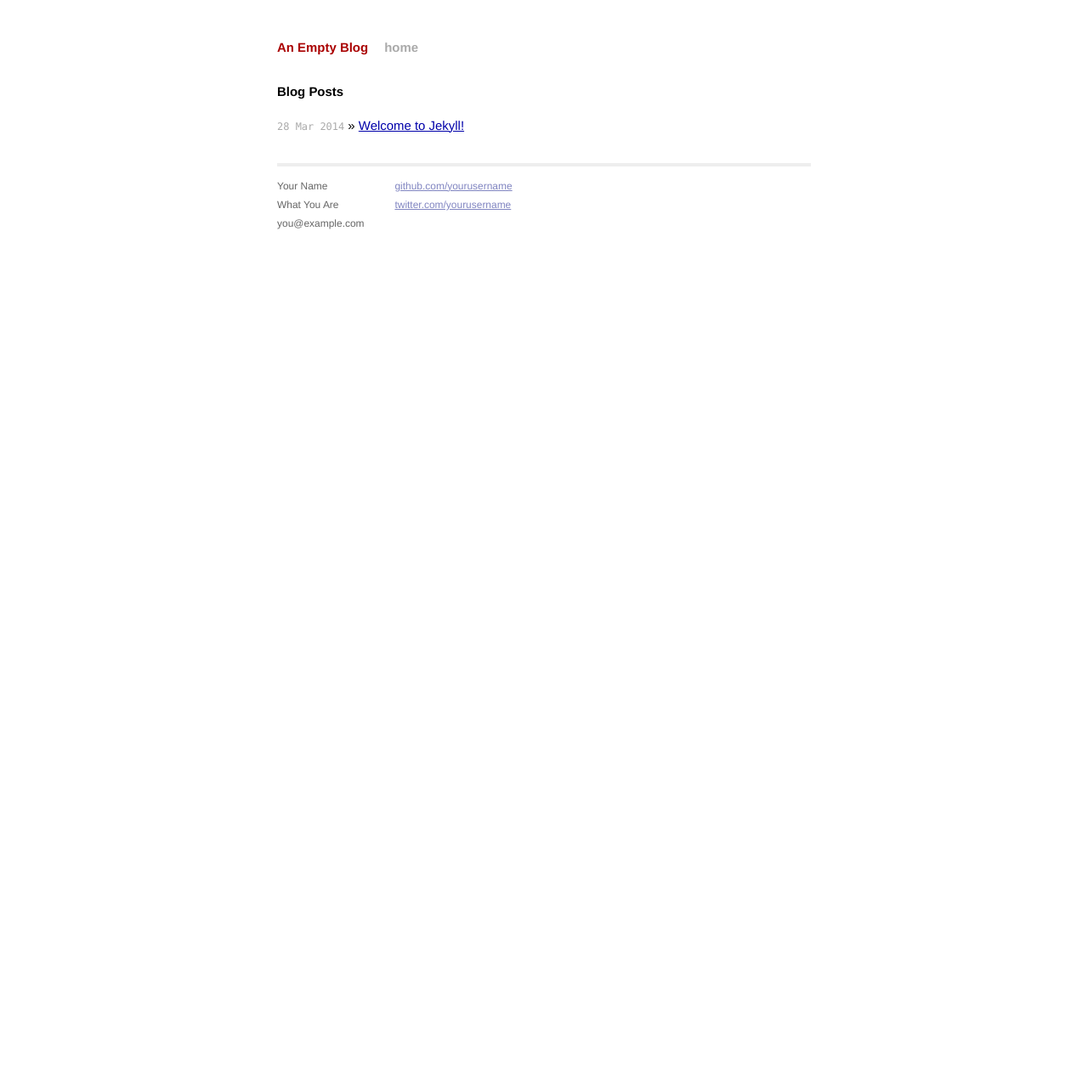
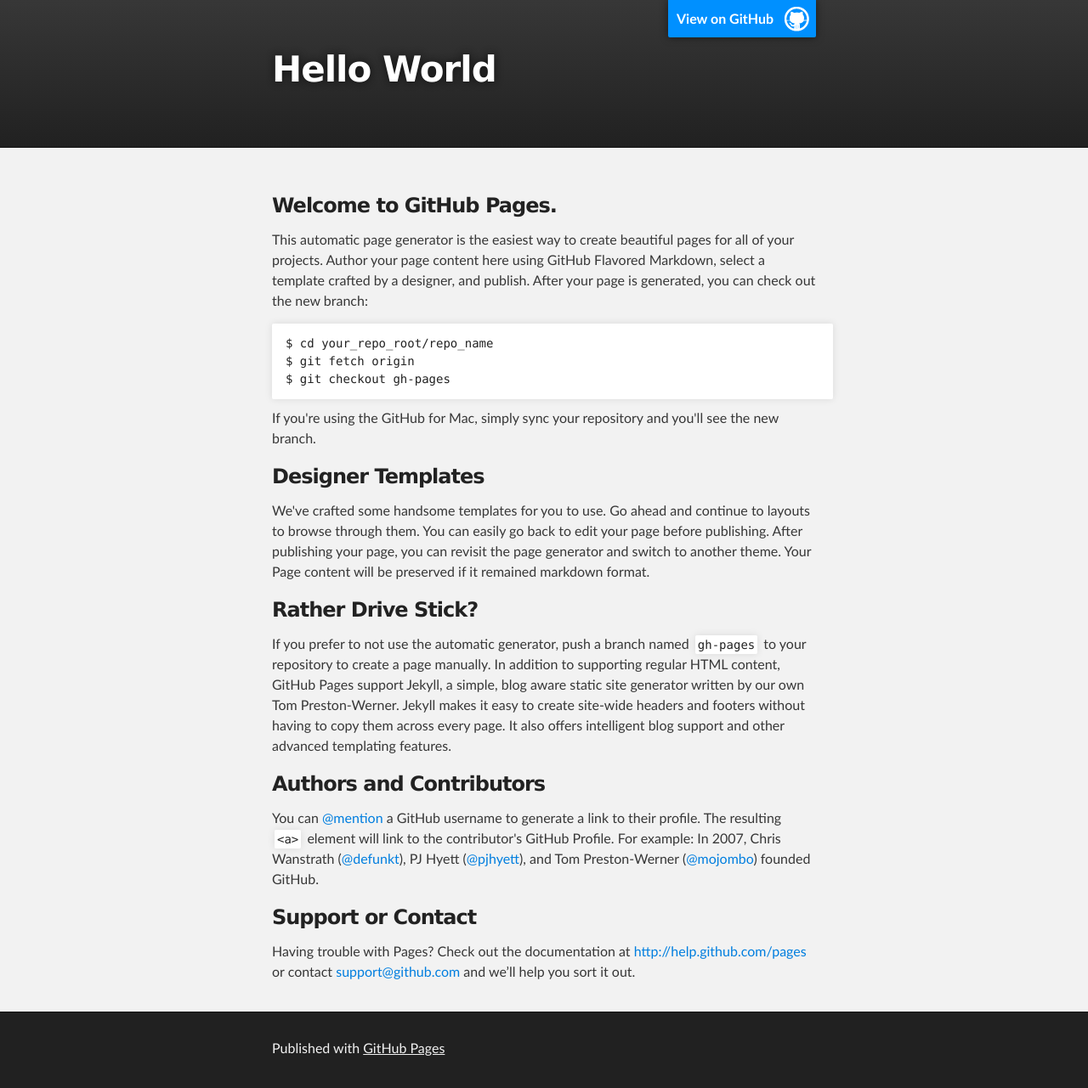
Before and after one commit to aliceeee/aliceeee.github.io, a Jekyll site: the page index.html, which Jekyll copies as it is, in a window 1280 px wide. Shown: the whole page at 85% size. Built offline with Jekyll 4.4.1, drawn with Linux system fonts in a browser that asks for light colours; Markdown is read by kramdown in place of the engine named in the settings; before the commit the page ends 945 px from its top, so only the background shows below that.

Commit message:
Replace master branch with page content via GitHub

```diff
--- a/index.html
+++ b/index.html
@@ -1,13 +1,74 @@
----
-layout: default
-title: Your New Jekyll Site
----
+<!DOCTYPE html>
+<html>
 
-<div id="home">
-  <h1>Blog Posts</h1>
-  <ul class="posts">
-    {% for post in site.posts %}
-      <li><span>{{ post.date | date_to_string }}</span> &raquo; <a href="{{ post.url }}">{{ post.title }}</a></li>
-    {% endfor %}
-  </ul>
-</div>
+  <head>
+    <meta charset='utf-8' />
+    <meta http-equiv="X-UA-Compatible" content="chrome=1" />
+    <meta name="description" content="Hello World : " />
+
+    <link rel="stylesheet" type="text/css" media="screen" href="stylesheets/stylesheet.css">
+
+    <title>Hello World</title>
+  </head>
+
+  <body>
+
+    <!-- HEADER -->
+    <div id="header_wrap" class="outer">
+        <header class="inner">
+          <a id="forkme_banner" href="https://github.com/aliceeee">View on GitHub</a>
+
+          <h1 id="project_title">Hello World</h1>
+          <h2 id="project_tagline"></h2>
+
+        </header>
+    </div>
+
+    <!-- MAIN CONTENT -->
+    <div id="main_content_wrap" class="outer">
+      <section id="main_content" class="inner">
+        <h3>
+<a name="welcome-to-github-pages" class="anchor" href="#welcome-to-github-pages"><span class="octicon octicon-link"></span></a>Welcome to GitHub Pages.</h3>
+
+<p>This automatic page generator is the easiest way to create beautiful pages for all of your projects. Author your page content here using GitHub Flavored Markdown, select a template crafted by a designer, and publish. After your page is generated, you can check out the new branch:</p>
+
+<pre><code>$ cd your_repo_root/repo_name
+$ git fetch origin
+$ git checkout gh-pages
+</code></pre>
+
+<p>If you're using the GitHub for Mac, simply sync your repository and you'll see the new branch.</p>
+
+<h3>
+<a name="designer-templates" class="anchor" href="#designer-templates"><span class="octicon octicon-link"></span></a>Designer Templates</h3>
+
+<p>We've crafted some handsome templates for you to use. Go ahead and continue to layouts to browse through them. You can easily go back to edit your page before publishing. After publishing your page, you can revisit the page generator and switch to another theme. Your Page content will be preserved if it remained markdown format.</p>
+
+<h3>
+<a name="rather-drive-stick" class="anchor" href="#rather-drive-stick"><span class="octicon octicon-link"></span></a>Rather Drive Stick?</h3>
+
+<p>If you prefer to not use the automatic generator, push a branch named <code>gh-pages</code> to your repository to create a page manually. In addition to supporting regular HTML content, GitHub Pages support Jekyll, a simple, blog aware static site generator written by our own Tom Preston-Werner. Jekyll makes it easy to create site-wide headers and footers without having to copy them across every page. It also offers intelligent blog support and other advanced templating features.</p>
+
+<h3>
+<a name="authors-and-contributors" class="anchor" href="#authors-and-contributors"><span class="octicon octicon-link"></span></a>Authors and Contributors</h3>
+
+<p>You can <a href="https://github.com/blog/821" class="user-mention">@mention</a> a GitHub username to generate a link to their profile. The resulting <code>&lt;a&gt;</code> element will link to the contributor's GitHub Profile. For example: In 2007, Chris Wanstrath (<a href="https://github.com/defunkt" class="user-mention">@defunkt</a>), PJ Hyett (<a href="https://github.com/pjhyett" class="user-mention">@pjhyett</a>), and Tom Preston-Werner (<a href="https://github.com/mojombo" class="user-mention">@mojombo</a>) founded GitHub.</p>
+
+<h3>
+<a name="support-or-contact" class="anchor" href="#support-or-contact"><span class="octicon octicon-link"></span></a>Support or Contact</h3>
+
+<p>Having trouble with Pages? Check out the documentation at <a href="http://help.github.com/pages">http://help.github.com/pages</a> or contact <a href="mailto:support@github.com">support@github.com</a> and we’ll help you sort it out.</p>
+      </section>
+    </div>
+
+    <!-- FOOTER  -->
+    <div id="footer_wrap" class="outer">
+      <footer class="inner">
+        <p>Published with <a href="http://pages.github.com">GitHub Pages</a></p>
+      </footer>
+    </div>
+
+
+
+  </body>
+</html>
--- /dev/null
+++ b/javascripts/main.js
@@ -0,0 +1 @@
+console.log('This would be the main JS file.');
--- /dev/null
+++ b/stylesheets/pygment_trac.css
@@ -0,0 +1,70 @@
+.highlight .hll { background-color: #ffffcc }
+.highlight  { background: #f0f3f3; }
+.highlight .c { color: #0099FF; font-style: italic } /* Comment */
+.highlight .err { color: #AA0000; background-color: #FFAAAA } /* Error */
+.highlight .k { color: #006699; font-weight: bold } /* Keyword */
+.highlight .o { color: #555555 } /* Operator */
+.highlight .cm { color: #0099FF; font-style: italic } /* Comment.Multiline */
+.highlight .cp { color: #009999 } /* Comment.Preproc */
+.highlight .c1 { color: #0099FF; font-style: italic } /* Comment.Single */
+.highlight .cs { color: #0099FF; font-weight: bold; font-style: italic } /* Comment.Special */
+.highlight .gd { background-color: #FFCCCC; border: 1px solid #CC0000 } /* Generic.Deleted */
+.highlight .ge { font-style: italic } /* Generic.Emph */
+.highlight .gr { color: #FF0000 } /* Generic.Error */
+.highlight .gh { color: #003300; font-weight: bold } /* Generic.Heading */
+.highlight .gi { background-color: #CCFFCC; border: 1px solid #00CC00 } /* Generic.Inserted */
+.highlight .go { color: #AAAAAA } /* Generic.Output */
+.highlight .gp { color: #000099; font-weight: bold } /* Generic.Prompt */
+.highlight .gs { font-weight: bold } /* Generic.Strong */
+.highlight .gu { color: #003300; font-weight: bold } /* Generic.Subheading */
+.highlight .gt { color: #99CC66 } /* Generic.Traceback */
+.highlight .kc { color: #006699; font-weight: bold } /* Keyword.Constant */
+.highlight .kd { color: #006699; font-weight: bold } /* Keyword.Declaration */
+.highlight .kn { color: #006699; font-weight: bold } /* Keyword.Namespace */
+.highlight .kp { color: #006699 } /* Keyword.Pseudo */
+.highlight .kr { color: #006699; font-weight: bold } /* Keyword.Reserved */
+.highlight .kt { color: #007788; font-weight: bold } /* Keyword.Type */
+.highlight .m { color: #FF6600 } /* Literal.Number */
+.highlight .s { color: #CC3300 } /* Literal.String */
+.highlight .na { color: #330099 } /* Name.Attribute */
+.highlight .nb { color: #336666 } /* Name.Builtin */
+.highlight .nc { color: #00AA88; font-weight: bold } /* Name.Class */
+.highlight .no { color: #336600 } /* Name.Constant */
+.highlight .nd { color: #9999FF } /* Name.Decorator */
+.highlight .ni { color: #999999; font-weight: bold } /* Name.Entity */
+.highlight .ne { color: #CC0000; font-weight: bold } /* Name.Exception */
+.highlight .nf { color: #CC00FF } /* Name.Function */
+.highlight .nl { color: #9999FF } /* Name.Label */
+.highlight .nn { color: #00CCFF; font-weight: bold } /* Name.Namespace */
+.highlight .nt { color: #330099; font-weight: bold } /* Name.Tag */
+.highlight .nv { color: #003333 } /* Name.Variable */
+.highlight .ow { color: #000000; font-weight: bold } /* Operator.Word */
+.highlight .w { color: #bbbbbb } /* Text.Whitespace */
+.highlight .mf { color: #FF6600 } /* Literal.Number.Float */
+.highlight .mh { color: #FF6600 } /* Literal.Number.Hex */
+.highlight .mi { color: #FF6600 } /* Literal.Number.Integer */
+.highlight .mo { color: #FF6600 } /* Literal.Number.Oct */
+.highlight .sb { color: #CC3300 } /* Literal.String.Backtick */
+.highlight .sc { color: #CC3300 } /* Literal.String.Char */
+.highlight .sd { color: #CC3300; font-style: italic } /* Literal.String.Doc */
+.highlight .s2 { color: #CC3300 } /* Literal.String.Double */
+.highlight .se { color: #CC3300; font-weight: bold } /* Literal.String.Escape */
+.highlight .sh { color: #CC3300 } /* Literal.String.Heredoc */
+.highlight .si { color: #AA0000 } /* Literal.String.Interpol */
+.highlight .sx { color: #CC3300 } /* Literal.String.Other */
+.highlight .sr { color: #33AAAA } /* Literal.String.Regex */
+.highlight .s1 { color: #CC3300 } /* Literal.String.Single */
+.highlight .ss { color: #FFCC33 } /* Literal.String.Symbol */
+.highlight .bp { color: #336666 } /* Name.Builtin.Pseudo */
+.highlight .vc { color: #003333 } /* Name.Variable.Class */
+.highlight .vg { color: #003333 } /* Name.Variable.Global */
+.highlight .vi { color: #003333 } /* Name.Variable.Instance */
+.highlight .il { color: #FF6600 } /* Literal.Number.Integer.Long */
+
+.type-csharp .highlight .k { color: #0000FF }
+.type-csharp .highlight .kt { color: #0000FF }
+.type-csharp .highlight .nf { color: #000000; font-weight: normal }
+.type-csharp .highlight .nc { color: #2B91AF }
+.type-csharp .highlight .nn { color: #000000 }
+.type-csharp .highlight .s { color: #A31515 }
+.type-csharp .highlight .sc { color: #A31515 }
--- /dev/null
+++ b/stylesheets/stylesheet.css
@@ -0,0 +1,423 @@
+/*******************************************************************************
+Slate Theme for GitHub Pages
+by Jason Costello, @jsncostello
+*******************************************************************************/
+
+@import url(pygment_trac.css);
+
+/*******************************************************************************
+MeyerWeb Reset
+*******************************************************************************/
+
+html, body, div, span, applet, object, iframe,
+h1, h2, h3, h4, h5, h6, p, blockquote, pre,
+a, abbr, acronym, address, big, cite, code,
+del, dfn, em, img, ins, kbd, q, s, samp,
+small, strike, strong, sub, sup, tt, var,
+b, u, i, center,
+dl, dt, dd, ol, ul, li,
+fieldset, form, label, legend,
+table, caption, tbody, tfoot, thead, tr, th, td,
+article, aside, canvas, details, embed,
+figure, figcaption, footer, header, hgroup,
+menu, nav, output, ruby, section, summary,
+time, mark, audio, video {
+  margin: 0;
+  padding: 0;
+  border: 0;
+  font: inherit;
+  vertical-align: baseline;
+}
+
+/* HTML5 display-role reset for older browsers */
+article, aside, details, figcaption, figure,
+footer, header, hgroup, menu, nav, section {
+  display: block;
+}
+
+ol, ul {
+  list-style: none;
+}
+
+table {
+  border-collapse: collapse;
+  border-spacing: 0;
+}
+
+/*******************************************************************************
+Theme Styles
+*******************************************************************************/
+
+body {
+  box-sizing: border-box;
+  color:#373737;
+  background: #212121;
+  font-size: 16px;
+  font-family: 'Myriad Pro', Calibri, Helvetica, Arial, sans-serif;
+  line-height: 1.5;
+  -webkit-font-smoothing: antialiased;
+}
+
+h1, h2, h3, h4, h5, h6 {
+  margin: 10px 0;
+  font-weight: 700;
+  color:#222222;
+  font-family: 'Lucida Grande', 'Calibri', Helvetica, Arial, sans-serif;
+  letter-spacing: -1px;
+}
+
+h1 {
+  font-size: 36px;
+  font-weight: 700;
+}
+
+h2 {
+  padding-bottom: 10px;
+  font-size: 32px;
+  background: url('../images/bg_hr.png') repeat-x bottom;
+}
+
+h3 {
+  font-size: 24px;
+}
+
+h4 {
+  font-size: 21px;
+}
+
+h5 {
+  font-size: 18px;
+}
+
+h6 {
+  font-size: 16px;
+}
+
+p {
+  margin: 10px 0 15px 0;
+}
+
+footer p {
+  color: #f2f2f2;
+}
+
+a {
+  text-decoration: none;
+  color: #007edf;
+  text-shadow: none;
+
+  transition: color 0.5s ease;
+  transition: text-shadow 0.5s ease;
+  -webkit-transition: color 0.5s ease;
+  -webkit-transition: text-shadow 0.5s ease;
+  -moz-transition: color 0.5s ease;
+  -moz-transition: text-shadow 0.5s ease;
+  -o-transition: color 0.5s ease;
+  -o-transition: text-shadow 0.5s ease;
+  -ms-transition: color 0.5s ease;
+  -ms-transition: text-shadow 0.5s ease;
+}
+
+a:hover, a:focus {text-decoration: underline;}
+
+footer a {
+  color: #F2F2F2;
+  text-decoration: underline;
+}
+
+em {
+  font-style: italic;
+}
+
+strong {
+  font-weight: bold;
+}
+
+img {
+  position: relative;
+  margin: 0 auto;
+  max-width: 739px;
+  padding: 5px;
+  margin: 10px 0 10px 0;
+  border: 1px solid #ebebeb;
+
+  box-shadow: 0 0 5px #ebebeb;
+  -webkit-box-shadow: 0 0 5px #ebebeb;
+  -moz-box-shadow: 0 0 5px #ebebeb;
+  -o-box-shadow: 0 0 5px #ebebeb;
+  -ms-box-shadow: 0 0 5px #ebebeb;
+}
+
+p img {
+  display: inline;
+  margin: 0;
+  padding: 0;
+  vertical-align: middle;
+  text-align: center;
+  border: none;
+}
+
+pre, code {
+  width: 100%;
+  color: #222;
+  background-color: #fff;
+
+  font-family: Monaco, "Bitstream Vera Sans Mono", "Lucida Console", Terminal, monospace;
+  font-size: 14px;
+
+  border-radius: 2px;
+  -moz-border-radius: 2px;
+  -webkit-border-radius: 2px;
+}
+
+pre {
+  width: 100%;
+  padding: 10px;
+  box-shadow: 0 0 10px rgba(0,0,0,.1);
+  overflow: auto;
+}
+
+code {
+  padding: 3px;
+  margin: 0 3px;
+  box-shadow: 0 0 10px rgba(0,0,0,.1);
+}
+
+pre code {
+  display: block;
+  box-shadow: none;
+}
+
+blockquote {
+  color: #666;
+  margin-bottom: 20px;
+  padding: 0 0 0 20px;
+  border-left: 3px solid #bbb;
+}
+
+
+ul, ol, dl {
+  margin-bottom: 15px
+}
+
+ul {
+  list-style: inside;
+  padding-left: 20px;
+}
+
+ol {
+  list-style: decimal inside;
+  padding-left: 20px;
+}
+
+dl dt {
+  font-weight: bold;
+}
+
+dl dd {
+  padding-left: 20px;
+  font-style: italic;
+}
+
+dl p {
+  padding-left: 20px;
+  font-style: italic;
+}
+
+hr {
+  height: 1px;
+  margin-bottom: 5px;
+  border: none;
+  background: url('../images/bg_hr.png') repeat-x center;
+}
+
+table {
+  border: 1px solid #373737;
+  margin-bottom: 20px;
+  text-align: left;
+ }
+
+th {
+  font-family: 'Lucida Grande', 'Helvetica Neue', Helvetica, Arial, sans-serif;
+  padding: 10px;
+  background: #373737;
+  color: #fff;
+ }
+
+td {
+  padding: 10px;
+  border: 1px solid #373737;
+ }
+
+form {
+  background: #f2f2f2;
+  padding: 20px;
+}
+
+/*******************************************************************************
+Full-Width Styles
+*******************************************************************************/
+
+.outer {
+  width: 100%;
+}
+
+.inner {
+  position: relative;
+  max-width: 640px;
+  padding: 20px 10px;
+  margin: 0 auto;
+}
+
+#forkme_banner {
+  display: block;
+  position: absolute;
+  top:0;
+  right: 10px;
+  z-index: 10;
+  padding: 10px 50px 10px 10px;
+  color: #fff;
+  background: url('../images/blacktocat.png') #0090ff no-repeat 95% 50%;
+  font-weight: 700;
+  box-shadow: 0 0 10px rgba(0,0,0,.5);
+  border-bottom-left-radius: 2px;
+  border-bottom-right-radius: 2px;
+}
+
+#header_wrap {
+  background: #212121;
+  background: -moz-linear-gradient(top, #373737, #212121);
+  background: -webkit-linear-gradient(top, #373737, #212121);
+  background: -ms-linear-gradient(top, #373737, #212121);
+  background: -o-linear-gradient(top, #373737, #212121);
+  background: linear-gradient(top, #373737, #212121);
+}
+
+#header_wrap .inner {
+  padding: 50px 10px 30px 10px;
+}
+
+#project_title {
+  margin: 0;
+  color: #fff;
+  font-size: 42px;
+  font-weight: 700;
+  text-shadow: #111 0px 0px 10px;
+}
+
+#project_tagline {
+  color: #fff;
+  font-size: 24px;
+  font-weight: 300;
+  background: none;
+  text-shadow: #111 0px 0px 10px;
+}
+
+#downloads {
+  position: absolute;
+  width: 210px;
+  z-index: 10;
+  bottom: -40px;
+  right: 0;
+  height: 70px;
+  background: url('../images/icon_download.png') no-repeat 0% 90%;
+}
+
+.zip_download_link {
+  display: block;
+  float: right;
+  width: 90px;
+  height:70px;
+  text-indent: -5000px;
+  overflow: hidden;
+  background: url(../images/sprite_download.png) no-repeat bottom left;
+}
+
+.tar_download_link {
+  display: block;
+  float: right;
+  width: 90px;
+  height:70px;
+  text-indent: -5000px;
+  overflow: hidden;
+  background: url(../images/sprite_download.png) no-repeat bottom right;
+  margin-left: 10px;
+}
+
+.zip_download_link:hover {
+  background: url(../images/sprite_download.png) no-repeat top left;
+}
+
+.tar_download_link:hover {
+  background: url(../images/sprite_download.png) no-repeat top right;
+}
+
+#main_content_wrap {
+  background: #f2f2f2;
+  border-top: 1px solid #111;
+  border-bottom: 1px solid #111;
+}
+
+#main_content {
+  padding-top: 40px;
+}
+
+#footer_wrap {
+  background: #212121;
+}
+
+
+
+/*******************************************************************************
+Small Device Styles
+*******************************************************************************/
+
+@media screen and (max-width: 480px) {
+  body {
+    font-size:14px;
+  }
+
+  #downloads {
+    display: none;
+  }
+
+  .inner {
+    min-width: 320px;
+    max-width: 480px;
+  }
+
+  #project_title {
+  font-size: 32px;
+  }
+
+  h1 {
+    font-size: 28px;
+  }
+
+  h2 {
+    font-size: 24px;
+  }
+
+  h3 {
+    font-size: 21px;
+  }
+
+  h4 {
+    font-size: 18px;
+  }
+
+  h5 {
+    font-size: 14px;
+  }
+
+  h6 {
+    font-size: 12px;
+  }
+
+  code, pre {
+    min-width: 320px;
+    max-width: 480px;
+    font-size: 11px;
+  }
+
+}
```
Also changed, not shown: params.json (added, +1 -0 lines), images/bg_hr.png (added), images/blacktocat.png (added), images/icon_download.png (added), images/sprite_download.png (added).
